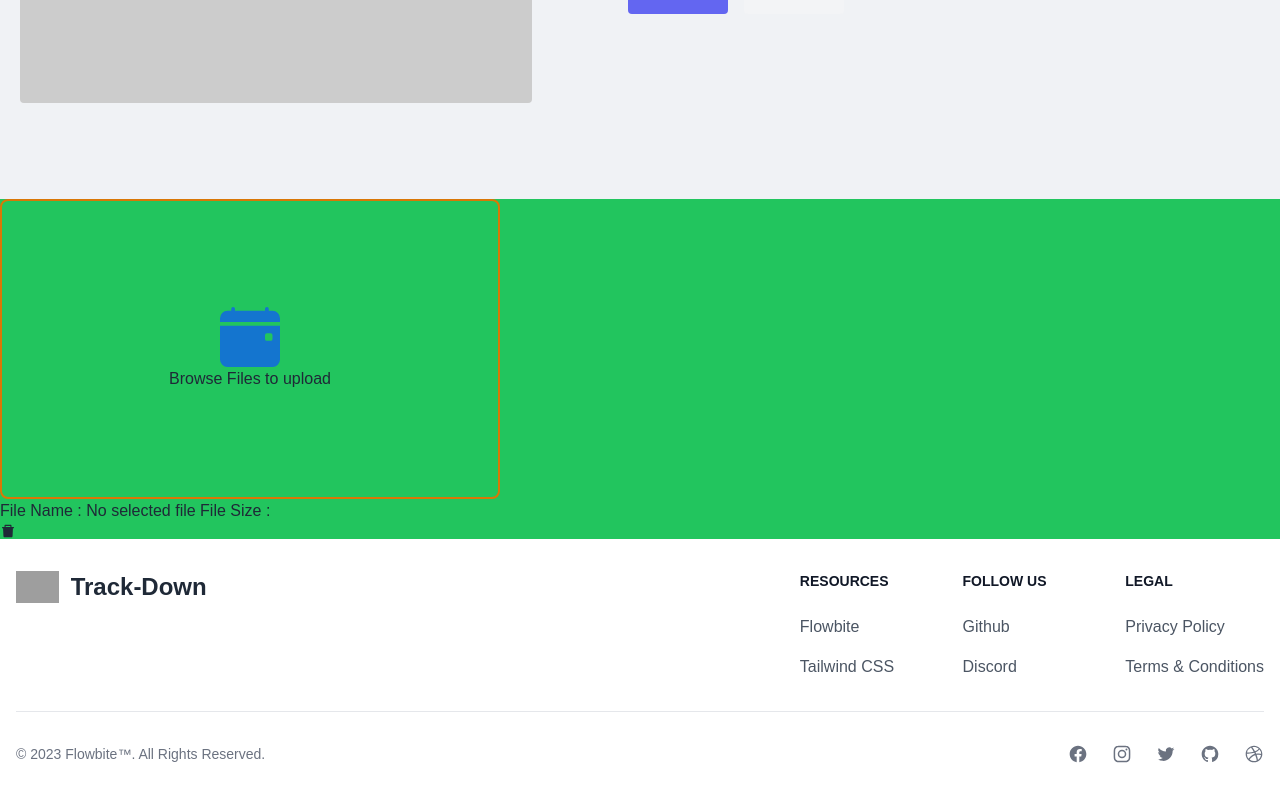
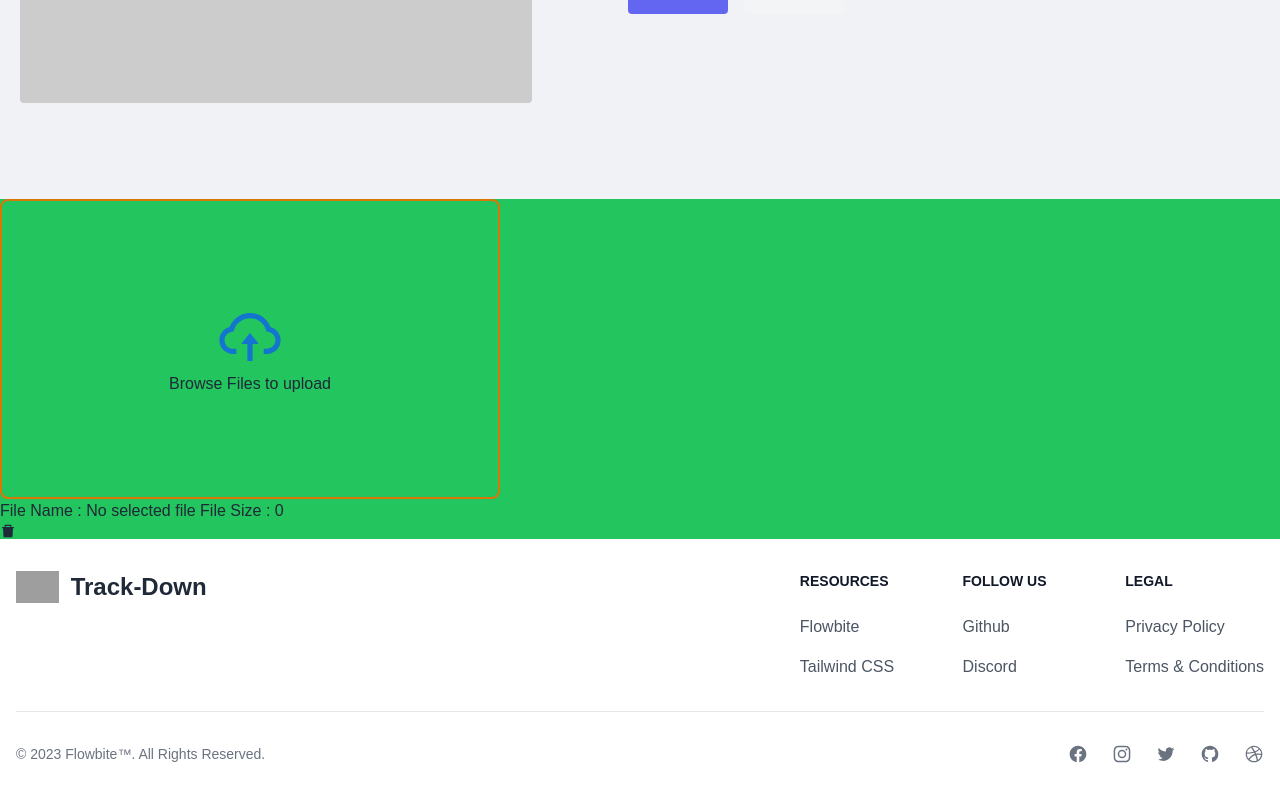
Before and after one commit to RaiAn-CSE/Track-Down, a React (Create React App) app: page /searching in a window 1280 px wide. Shown: the part 633-1429 px from the top of the page. Built offline with nearby package versions, Linux system fonts and the light colour scheme; no server answers; grey boxes are pictures that could not be loaded.

Commit message:
searching page image input add done

```diff
--- a/src/Pages/Searching.js
+++ b/src/Pages/Searching.js
@@ -5,7 +5,7 @@ import { toast } from 'react-hot-toast';
 import { useForm } from 'react-hook-form';
 import imgUser from "../Assets/images/user-1.png"
 import { BsCameraVideoFill, BsEmojiHeartEyes, BsFillCalendarEventFill, BsFillCameraFill, BsSend, BsSendCheck } from 'react-icons/bs';
-import { AiFillDelete } from 'react-icons/ai';
+import { AiFillDelete, AiOutlineCloudUpload } from 'react-icons/ai';
 
 
 const Searching = () => {
@@ -14,7 +14,7 @@ const Searching = () => {
 
     const [image, setImage] = useState(null)
     const [fileName, setFileName] = useState("No selected file")
-    const [fileSize, setFileSize] = useState('')
+    const [fileSize, setFileSize] = useState(0)
 
 
     const handleItem = (data) => {
@@ -165,10 +165,11 @@ const Searching = () => {
                 <form className='flex flex-col justify-center items-center border-amber-600 h-[300px] w-[500px] cursor-pointer border-2 rounded-lg ' onClick={() => document.querySelector(".input-field").click()}>
                     <input type="file" accept='image/*' className='input-field' hidden
                         onChange={({ target: { files } }) => {
-                            console.log(files[0]);
-                            files[0] && setFileName(files[0].name) && setFileSize(files[0].size)
+                            console.log(files);
                             if (files) {
                                 setImage(URL.createObjectURL(files[0]))
+                                setFileName(files[0].name)
+                                setFileSize(files[0].size)
                             }
                         }}
                     />
@@ -177,28 +178,20 @@ const Searching = () => {
                         <img src={image} width={150} height={150} alt={fileName} />
                         :
                         <>
-                            <BsFillCalendarEventFill color='#1475cf' size={60} />
+                            <AiOutlineCloudUpload color='#1475cf' size={70} />
                             <p>Browse Files to upload</p>
                         </>
                     }
                 </form>
-
-
                 <p>File Name : {fileName} File Size : {fileSize}</p>
-
                 <AiFillDelete
                     onClick={() => {
                         setFileName("No selected file");
                         setImage(null);
                         setFileSize("0 bytes");
                     }}
-
                 />
             </div>
-
-
-
-
         </div>
     );
 };
```
